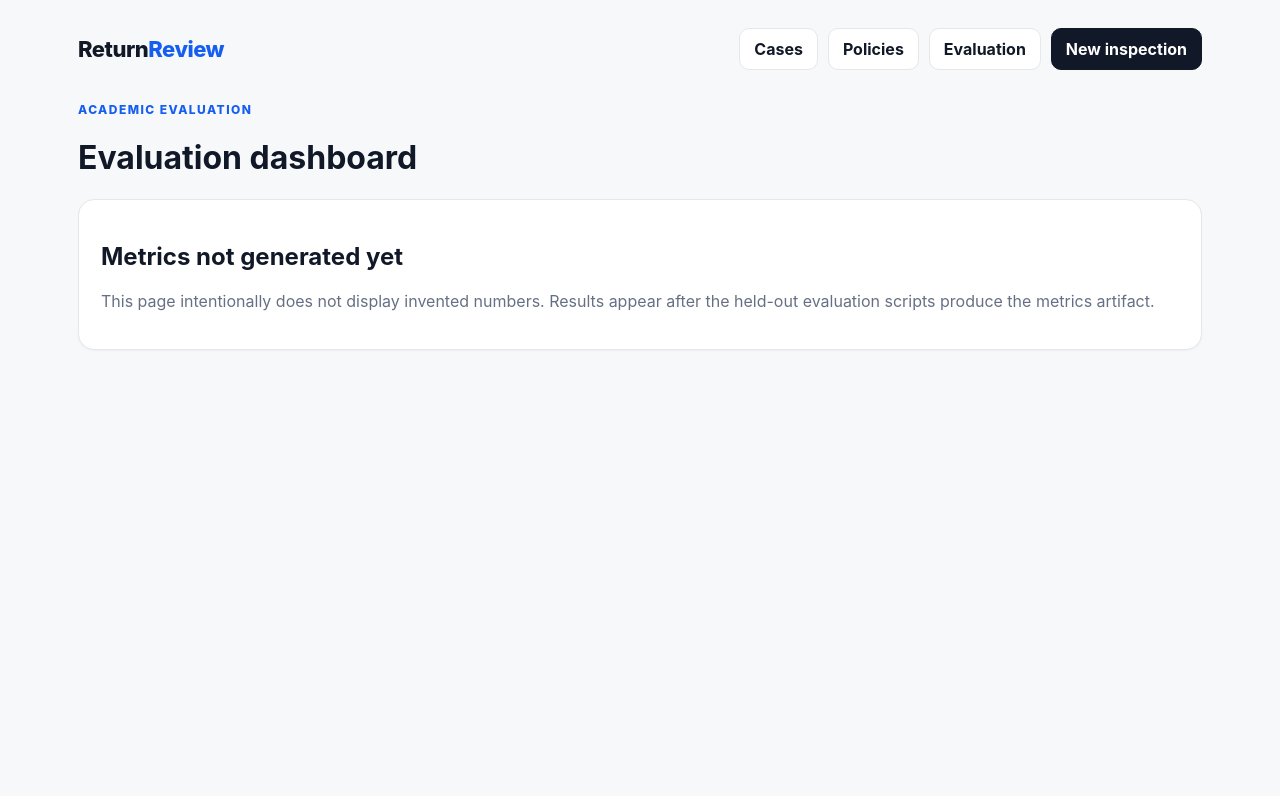
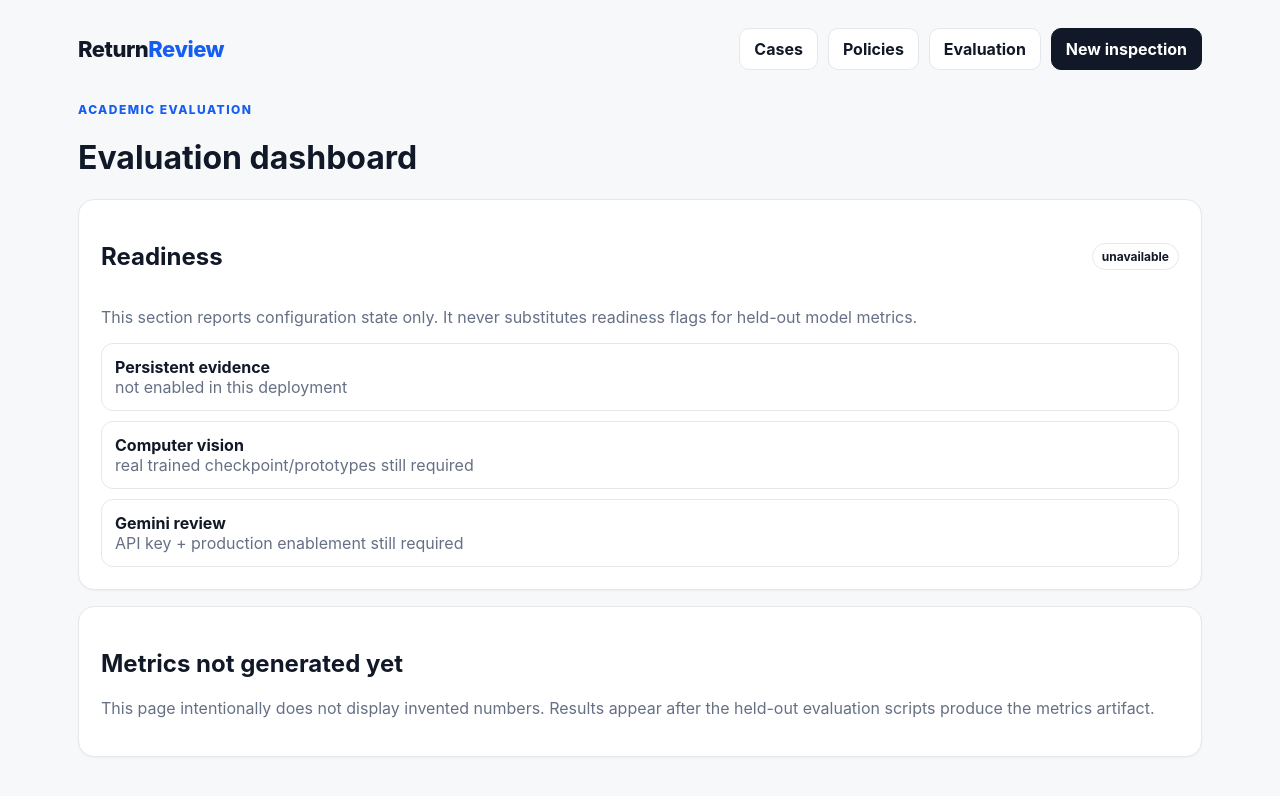
Before and after one commit to Rishikeshsanin/ReturnReview, a Next.js app in the folder frontend/: page /evaluation in a window 1280 px wide. Shown: the top 796 px of the page. Built offline with nearby package versions, Linux system fonts and the light colour scheme; no server answers.

Commit message:
feat: separate readiness from real evaluation metrics

```diff
--- a/frontend/app/evaluation/page.tsx
+++ b/frontend/app/evaluation/page.tsx
@@ -2,10 +2,22 @@ import { api } from "@/lib/api";
 
 export default async function EvaluationPage(){
   let data:any={status:"unavailable"};
-  try{data=await api<any>("/api/metrics")}catch{}
+  let readiness:any={status:"unavailable",blockers:["api_unavailable"]};
+  try{[data,readiness]=await Promise.all([api<any>("/api/metrics"),api<any>("/readiness")])}catch{}
   return <>
     <div className="eyebrow">Academic evaluation</div>
     <h1>Evaluation dashboard</h1>
+
+    <div className="card" style={{marginBottom:16}}>
+      <div className="section-row"><h2>Readiness</h2><span className="pill">{readiness.status}</span></div>
+      <p className="muted">This section reports configuration state only. It never substitutes readiness flags for held-out model metrics.</p>
+      <div className="list">
+        <div className="item"><strong>Persistent evidence</strong><div className="muted">{readiness.database?.durable?"configured":"not enabled in this deployment"}</div></div>
+        <div className="item"><strong>Computer vision</strong><div className="muted">{readiness.cv_ready?"validated artifacts configured":"real trained checkpoint/prototypes still required"}</div></div>
+        <div className="item"><strong>Gemini review</strong><div className="muted">{readiness.llm_ready?"enabled":"API key + production enablement still required"}</div></div>
+      </div>
+    </div>
+
     <div className="card">
       {data.status!=="evaluated"?<>
         <h2>Metrics not generated yet</h2>
```
